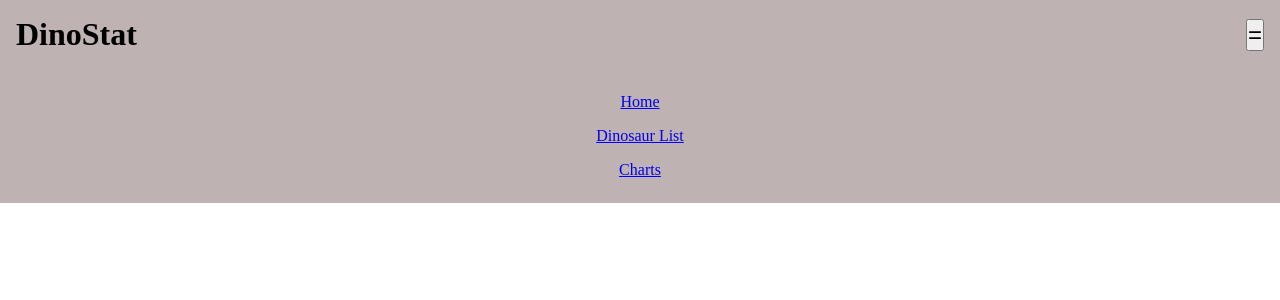
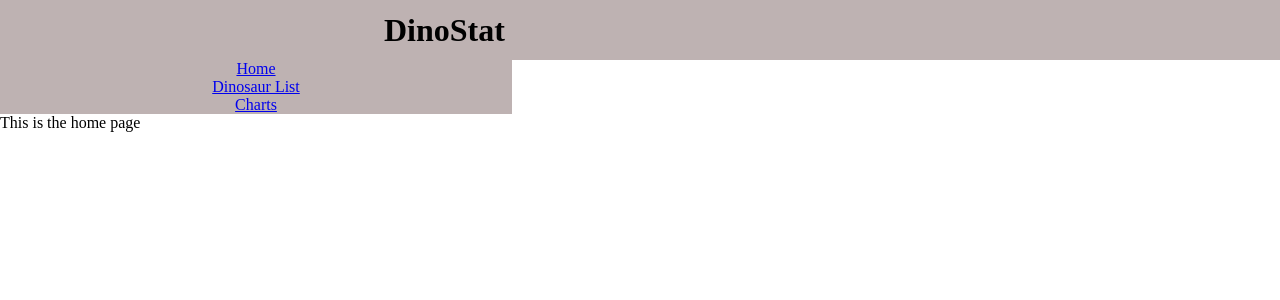
Before and after one commit to chingu-voyages/v48-tier2-team-11, a React (Vite) app in the folder dinostat/: page / in a window 1280 px wide. Shown: the top 300 px of the page. Built offline with nearby package versions, Linux system fonts and the light colour scheme.

Commit message:
Add styling for nav bar placement

```diff
--- a/dinostat/src/index.css
+++ b/dinostat/src/index.css
@@ -10,10 +10,11 @@
 
 .header {
     display: flex;
-    justify-content: space-between;
+    justify-content: space-evenly;
     align-items: center;
     background-color: var(--header-color);
-    padding: 1rem;
+    padding: 1rem 0rem;
+    height: 60px;
 }
 
 .menu {
@@ -29,12 +30,12 @@
 
 .nav-links {
     position: absolute;
+    top: 60px;
     z-index: 99;
     display: flex;
     justify-content: center;
     align-items: center;
     width: 100%;
-    padding: 1rem;
     background-color: var(--header-color);
 }
 
@@ -99,19 +100,21 @@
 .dinoInfo-img {
     margin-inline: 0.25rem;
 }
+
 .dinoInfo-img > img {
     width: calc(100% - 0.25rem);
     margin-inline: 0.25rem;
 }
+
 .dinoInfo-content{
     padding: 0.5rem;
     max-width: calc(100vw - 2rem);
     background-color: lightgray;
 }
+
 b {
     text-transform: capitalize;
 }
-
 
 .page-switch-buttons {
     display: flex;
@@ -123,16 +126,39 @@ b {
     padding: 1rem;
 }
 
-@media (min-width: 600px) {
+@media (min-width: 670px) {
     .dino-list {
         display: flex;
-        flex-wrap: wrap;
+        flex-wrap: wrap; /* Force container stacking */
         width: 100%;
         justify-content: center;
     }
 
     .dino-list-item{
-        width: 40%;
+        width: 40%; /* 2 column display */
         justify-content: center;
     }
+
+    .menu {
+        display: none; /* Hide menu button for large screens */
+    }
+
+    .nav-list {
+        display: flex;
+        flex-direction: row; /* Horizontal display for large screens */
+    }
+
+    .app-name {
+        width: 40%; /* Place app name in the side */
+    }
+
+    .nav-links {
+        position: relative;
+        top: 0;
+        width: 40%; /* Place nav links in the side */
+    }
+
+    .link-item {
+        padding: 0rem 1rem; /* Add space between links */
+    }
 }
```
